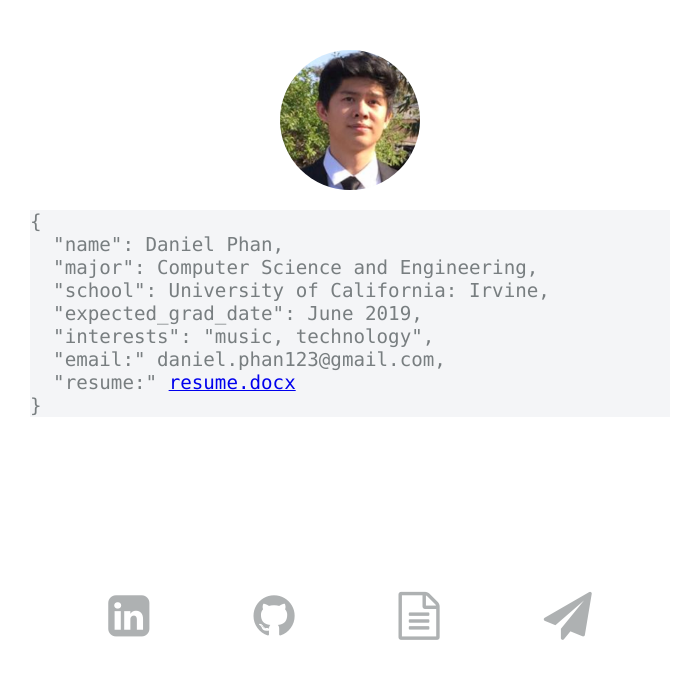
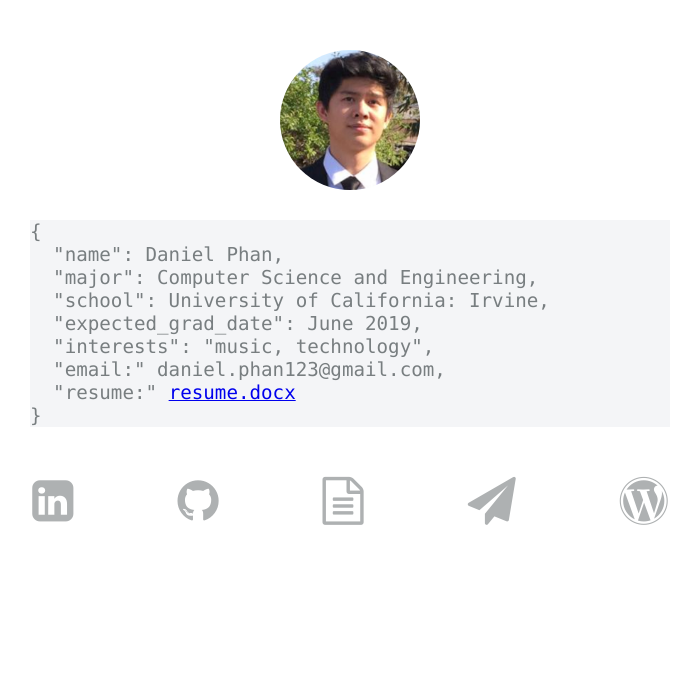
Before and after one commit to textured/textured.github.io, a plain HTML site: page index.html in a window 1280 px wide. Shown: the whole page, without its empty margins (290-989 px from the left). Drawn offline with Linux system fonts and the light colour scheme.

Commit message:
updated site layout and added blog link

```diff
--- a/css/style.css
+++ b/css/style.css
@@ -21,7 +21,7 @@ html, body {
 
 .bio {
 	font-size: 120%;
-	margin-top: 20px;
+	margin-top: 30px;
 	margin-left: auto;
 	margin-right: auto;
 	width: 50%;
@@ -44,12 +44,11 @@ html, body {
 }
 
 .links {
-	margin-top: 150px;
+	margin-top: 25px;
 	padding-top: 25px;
-	padding-bottom: 25px;
 	margin-left: auto;
 	margin-right: auto;
-	width: 50%;
+	width: 100%;
 	height: 100%;
 	text-align: center;
 }
@@ -78,3 +77,10 @@ html, body {
 	text-decoration: none;
 	color: #aeb1b2;
 }
+
+#link5 {
+	padding-left: 50px;
+	padding-right: 50px;
+	text-decoration: none;
+	color: #aeb1b2;
+}
--- a/index.html
+++ b/index.html
@@ -1,6 +1,7 @@
 <!DOCTYPE html>
 <html>
 	<head>
+		<meta name="viewport" content="width=device-width, initial-scale=1.0">
 		<title>
 			Daniel Phan
 		</title>
@@ -22,7 +23,7 @@
 				&emsp;   "expected_grad_date": June 2019, <br>
 				&emsp;   "interests": "music, technology",<br>
 				&emsp;   "email:" daniel.phan123@gmail.com,<br>
-				&emsp;   "resume:" <a href="https://drive.google.com/drive/folders/0Byf5znRFvoaJcmtBZThzd0Niclk"> resume.docx</a> <br>
+				&emsp;   "resume:" <a href="https://drive.google.com/file/d/0Byf5znRFvoaJcHpGd1dtX0pGZGs/view?usp=sharing"> resume.docx</a> <br>
 				}
 
 			</p>
@@ -36,6 +37,8 @@
 			<a id="link3" href="https://drive.google.com/file/d/0Byf5znRFvoaJMWFOVTVzLVluSVk/view?usp=sharing"<i class="fa fa-file-text-o fa-3x"></i></a>
 
 			<a id="link4" href="mailto:daniel.phan123@gmail.com" <i class="fa fa-paper-plane fa-3x"></i></a>
+
+			<a id="link5" href="https://boredsuch.wordpress.com/" <i class ="fa fa-wordpress fa-3x"></i></a>
 		</div>
 
 	</div>
```
